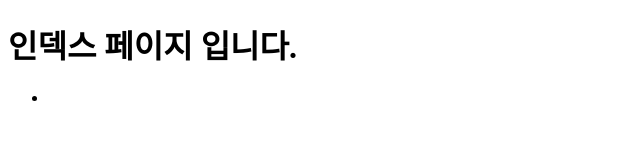
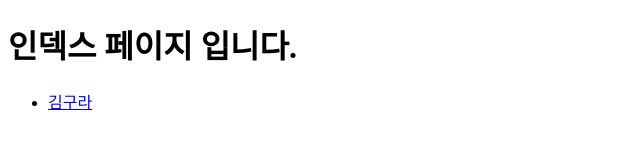
Before and after one commit to chaewonmo/Teacher, a plain HTML site: page index.html in a window 1280 px wide. Shown: the full height of the page, 0-640 px from the left. Drawn offline with Linux system fonts and the light colour scheme.

Commit message:
index.html added

```diff
--- a/index.html
+++ b/index.html
@@ -9,7 +9,7 @@
 <body>
     <h1>인덱스 페이지 입니다.</h1>
     <ul>
-        <li><a href="김구라.html"></a></li>
+        <li><a href="김구라.html">김구라</a></li>
     </ul>
 </body>
 </html>
```
Also changed, not shown: 김구라.html (+2 -2 lines).
